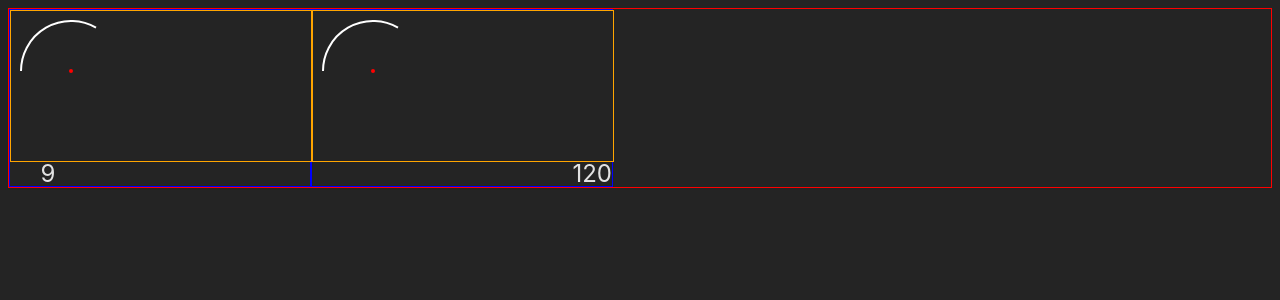
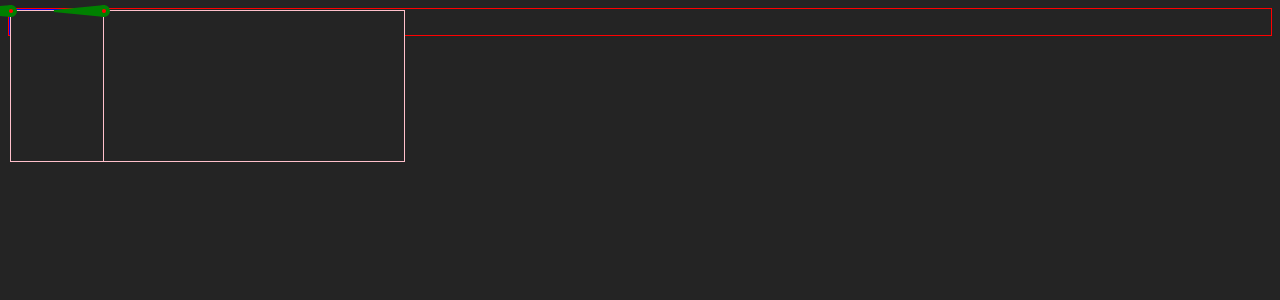
Before and after one commit to NicMortelliti/svg_practice, a React (Vite) app: page / in a window 1280 px wide. Shown: the top 300 px of the page. Built offline with nearby package versions, Linux system fonts and the light colour scheme.

Commit message:
add translation

```diff
--- a/src/itt/dial/components/Ptr.jsx
+++ b/src/itt/dial/components/Ptr.jsx
@@ -4,23 +4,22 @@ const Ptr = ({ x, y, radius, value }) => {
   const points = [`0,5`, `0,-5`, `${-radius},0`];
 
   return (
-    <svg>
-      <g transform={`translate(${x}, ${y}) rotate(${value})`}>
-        <circle
-          cx={0}
-          cy={0}
-          r="5"
-          fill="green"
-          stroke="green"
-          strokeWidth={2}
-        />
+    <svg
+      style={{
+        position: "absolute",
+        border: "1px solid pink",
+        overflow: "visible",
+      }}>
+      {/* <g transform={`translate(${x}, ${y}) rotate(${value})`}> */}
+      <circle cx={0} cy={0} r="5" fill="green" stroke="green" strokeWidth={2} />
       <polygon
         points={points.join(" ")}
         fill="green"
         stroke="green"
         strokeWidth={2}
       />
-      </g>
+      <circle cx={0} cy={0} r="2" fill="red" strokeWidth={2} />
+      {/* </g> */}
     </svg>
   );
 };
--- a/src/itt/dial/components/Scale.jsx
+++ b/src/itt/dial/components/Scale.jsx
@@ -18,7 +18,9 @@ const Scale = ({ x, y, radius, startAngle, endAngle, value }) => {
         x={x}
         y={y}
       />
-      <Ptr x={x} y={y} radius={radius} value={value} />
+      <div style={{ position: "absolute", left: `${x + radius}`, top: `${y}` }}>
+        <Ptr x={x} y={y} radius={radius} value={value} />
+      </div>
     </>
   );
 };
```
Lines whose indentation alone changed are shown as unchanged.
